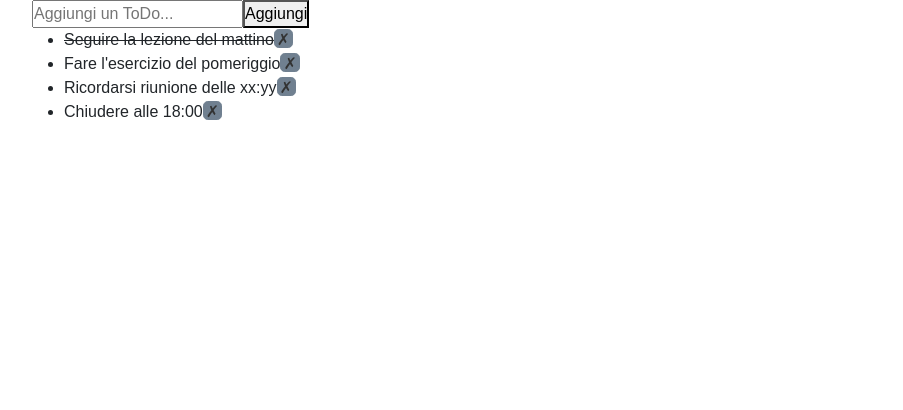
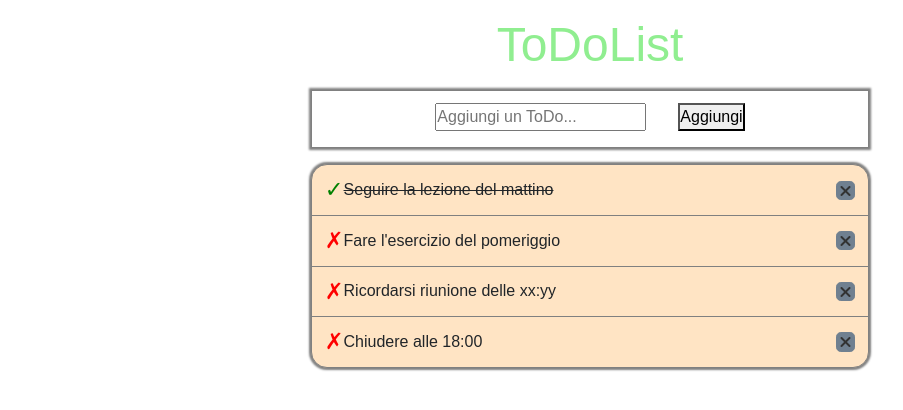
Before and after one commit to FrancescoBonandin/vue-todolist, a plain HTML site: page index.html in a window 1280 px wide. Shown: the whole page, without its empty margins (50-953 px from the left). Drawn offline with nearby package versions, Linux system fonts and the light colour scheme.

Commit message:
EDIT Migliorato css perchè faceva schifo

```diff
--- a/css/style.css
+++ b/css/style.css
@@ -15,8 +15,84 @@
     font-family: Arial, Helvetica, sans-serif;
 }
 
+.to-do-title{
+    color: lightgreen;
+    font-size: 3rem;
+    width: 50%;
+    margin: 1rem auto;
+}
+
+.input-container{
+    width: 50%;
+    margin: 0 auto;
+    margin-bottom: 1rem;
+    padding-top: 0.8rem;
+    border: 1px solid grey;
+    box-shadow: 0px 0px 2px 2px grey;
+}
+
+.input-container *{
+    margin: 0 1rem;
+    display: inline-block;
+    margin-bottom: 1rem;
+}
+
+ul{
+    list-style: none;
+}
+
+
+.to-do-container{
+    padding: 0;
+    background-color: bisque;
+    border: 1px solid grey;
+    border-radius: 1rem;
+    box-shadow: 0px 0px 2px 2px grey;
+    width: 50%;
+    margin: 0 auto;
+}
+
+.to-do-container > li{
+    display: flex;
+    justify-content: space-between;
+    align-items: center;
+    padding: 0.5rem 0.8rem;
+    border-bottom: 1px solid grey;
+}
+
+.to-do-container > li:last-of-type{
+    border-bottom: 0;
+}
+
+.to-do-container > li *{
+    flex-grow: 0;
+    flex-shrink: 1;
+}
+
+
 .striked-text{
     text-decoration: line-through;
+}
+
+.check{
+    color: green;
+    font-size: 1.4rem;
+
+}
+
+.cross{
+    color: red;
+    font-size: 1.4rem;
+
+}
+
+.interactible{
+    cursor: pointer;
+}
+
+.interactible:hover{
+    text-shadow: 0px 0px 2px greenyellow;
+    font-size: 1.2rem;
 }
 
 .bf-remove-btn{
@@ -31,6 +107,7 @@
     border-radius: 0.3rem;
     background-color: slategray;
     color: rgb(50, 50, 50);
+    text-align: center;
 }
 
 .bf-remove-btn:hover{
--- a/index.html
+++ b/index.html
@@ -34,11 +34,13 @@
 
     <body >
 
-        <div class="container">
+        <div class="container text-center">
 
             <div id="app">
 
-                <div>
+                <h1 class="to-do-title">ToDoList</h1>
+
+                <div class="input-container">
 
                     <!-- <form  @submit.prevent="addToDo()" action=""> -->
                         <input @keyup.enter="addToDo()" required placeholder="Aggiungi un ToDo..." type="text" name="" id="" v-model="newToDo.text">
@@ -50,16 +52,24 @@
 
                 </div>
 
-                <ul v-if="toDos.length>0">
+                <ul class="to-do-container" v-if="toDos.length>0">
 
                     <li v-for="(singleToDo,index) in toDos" >
 
-                       <span @click="changeValue(index)" :class = "(singleToDo.done)? 'striked-text': ''">
+                        <div v-if="singleToDo.done" class="check" >
+                            &checkmark;
+                        </div>
+
+                        <div v-else class="cross">
+                            &cross;
+                        </div>
+
+                       <span @click="changeValue(index)" class="interactible" :class = "(singleToDo.done)? 'striked-text': ''">
                         {{singleToDo.text}}
                        </span>
 
                         <div @click="removeToDo(index)" class="bf-remove-btn">
-                            &cross;
+                            <i class="fa-solid fa-xmark"></i>
                         </div>
 
                     </li>
--- a/js/my-script.js
+++ b/js/my-script.js
@@ -8,7 +8,7 @@ createApp({
 
         return{
             newToDo:{ text:null,
-                        done:false
+                      done:false
 
             },
             toDos:[
```
